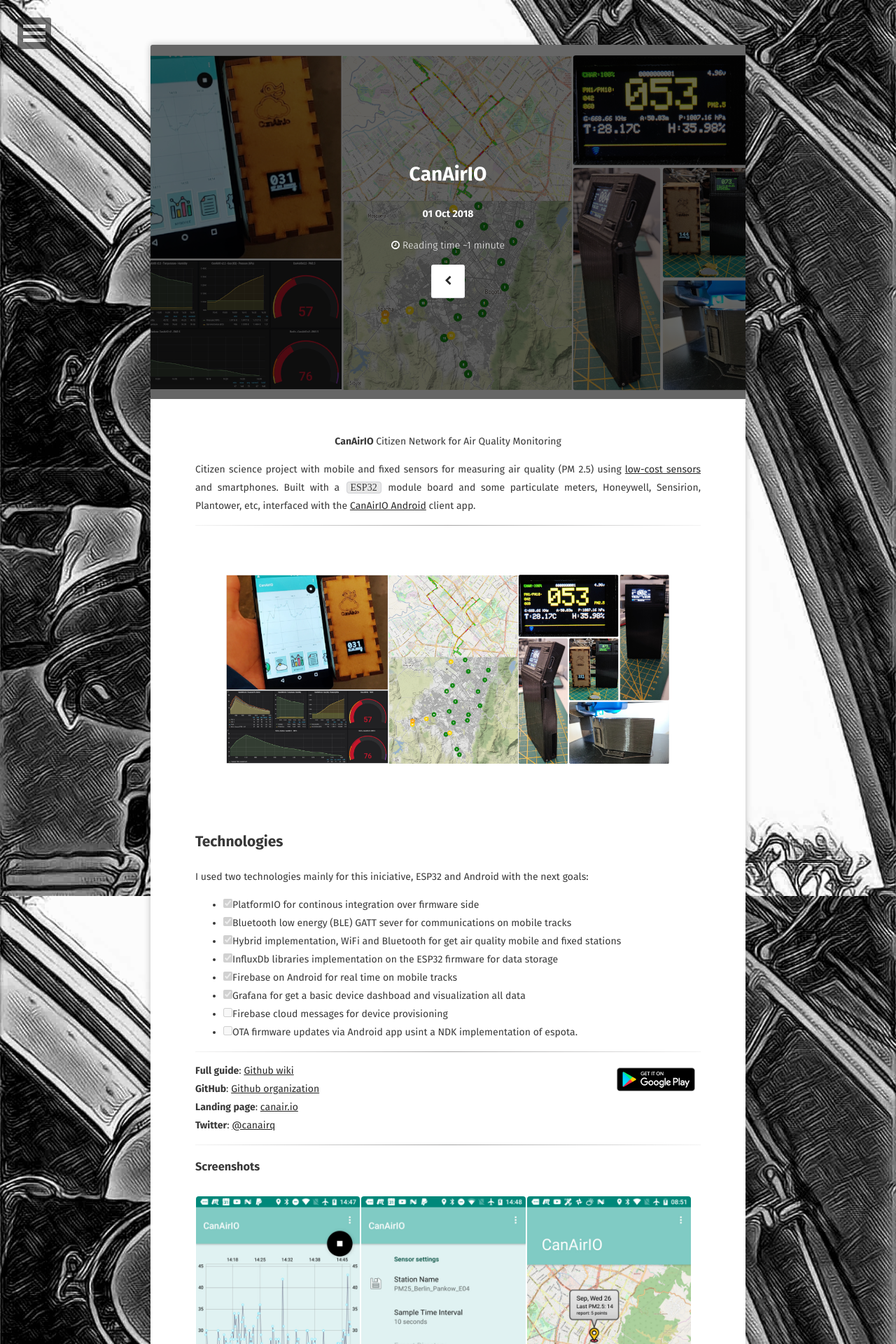
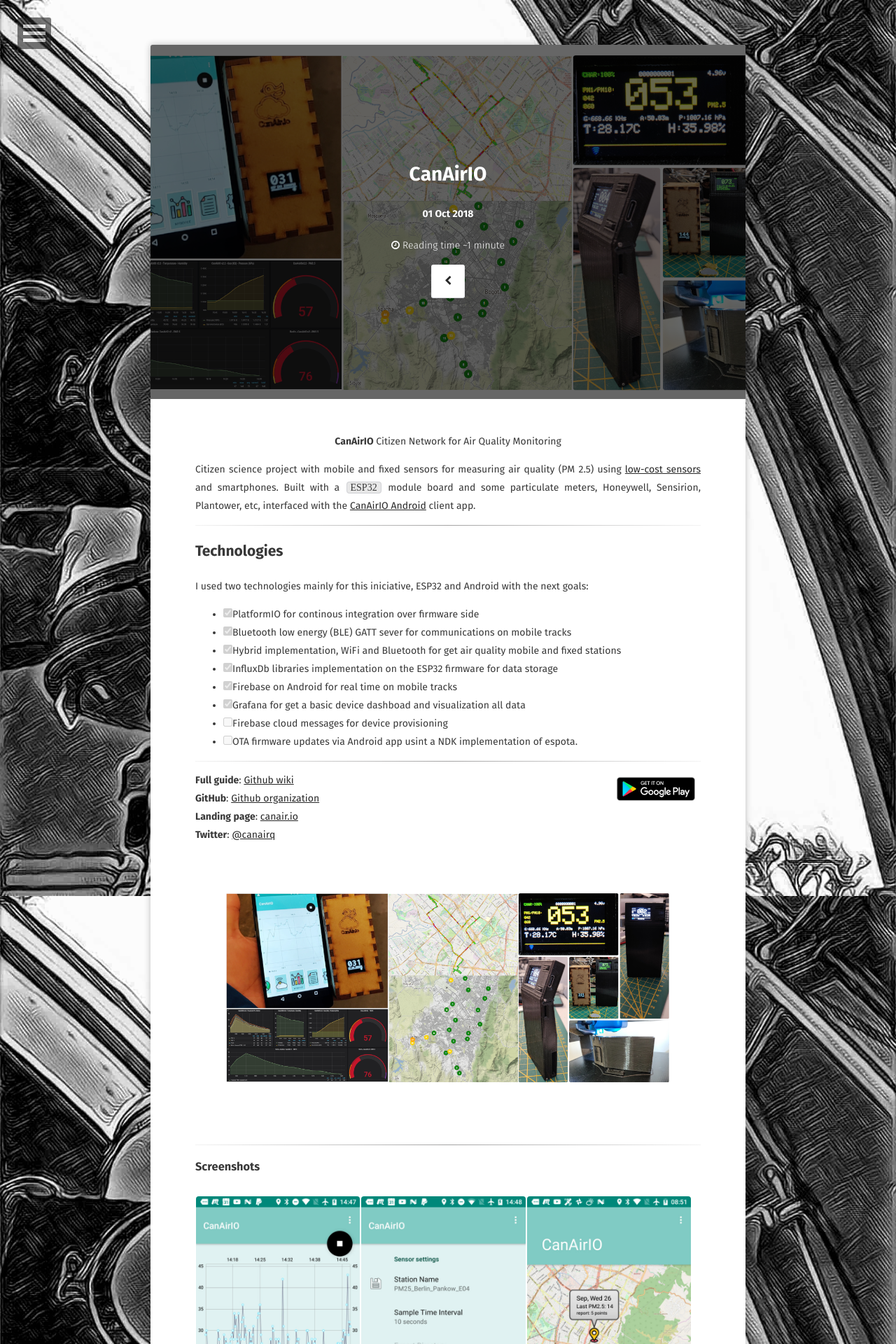
Before and after one commit to hpsaturn/hpsaturn.github.io, a Jekyll site: the page built from _posts/2018-10-01-canairio.md, in a window 1280 px wide. Shown: the top 1920 px of the page at 70% size. Built offline with Jekyll 4.4.1, drawn with Linux system fonts in a browser that asks for light colours; some web fonts are replaced.

Commit message:
fixed header image issue on body

```diff
--- a/_posts/2018-10-01-canairio.md
+++ b/_posts/2018-10-01-canairio.md
@@ -26,11 +26,6 @@
 
 ---
 
-{% capture images %}
-  {{ site.url }}/assets/img/github_social_preview.png
-{% endcapture %}
-{% include gallery images=images cols=1 %}
-
 ## Technologies
 
 I used two technologies mainly for this iniciative, ESP32 and Android with the next goals:
@@ -52,6 +47,11 @@
 **GitHub**: [Github organization](https://github.com/kike-canaries) <br/>
 **Landing page**: [canair.io](https://canair.io) <br/>
 **Twitter**: [@canairq](https://twitter.com/canairq)
+
+{% capture images %}
+  {{ site.url }}/assets/img/github_social_preview.png
+{% endcapture %}
+{% include gallery images=images cols=1 %}
 
 ---
 
```
